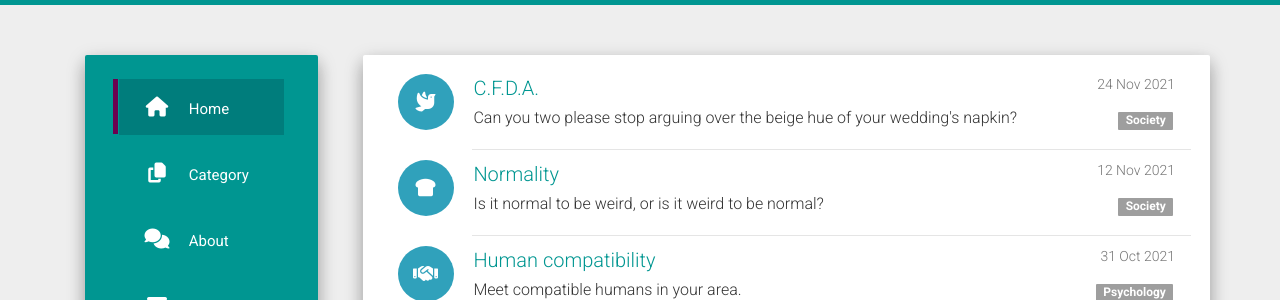
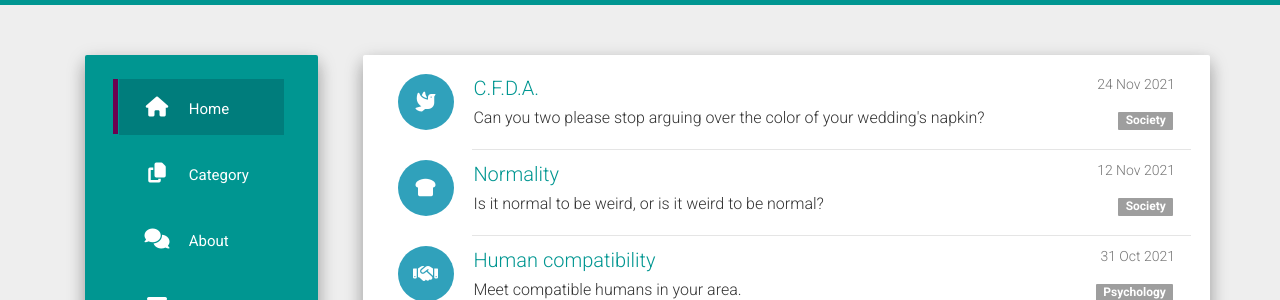
Before and after one commit to WanderingSpaceThinker/nonexistence, a Jekyll site: the page built from index.html, in a window 1280 px wide and 1255 px high. Shown: the part 153-453 px from the top of the window. Built offline with Jekyll 4.4.1, drawn with Linux system fonts in a browser that asks for light colours; nearby versions of some CDN libraries; the list of posts is cut into pages by our own code.

Commit message:
chore: update post

```diff
--- a/_posts/2021-11-24-CFDA.md
+++ b/_posts/2021-11-24-CFDA.md
@@ -1,7 +1,7 @@
 ---
 layout: post
 title: "C.F.D.A."
-description: "Can you two please stop arguing over the beige hue of your wedding's napkin?"
+description: "Can you two please stop arguing over the color of your wedding's napkin?"
 date:   2021-11-24
 categories: ["Society"]
 icon: "fas fa-dove"
```
